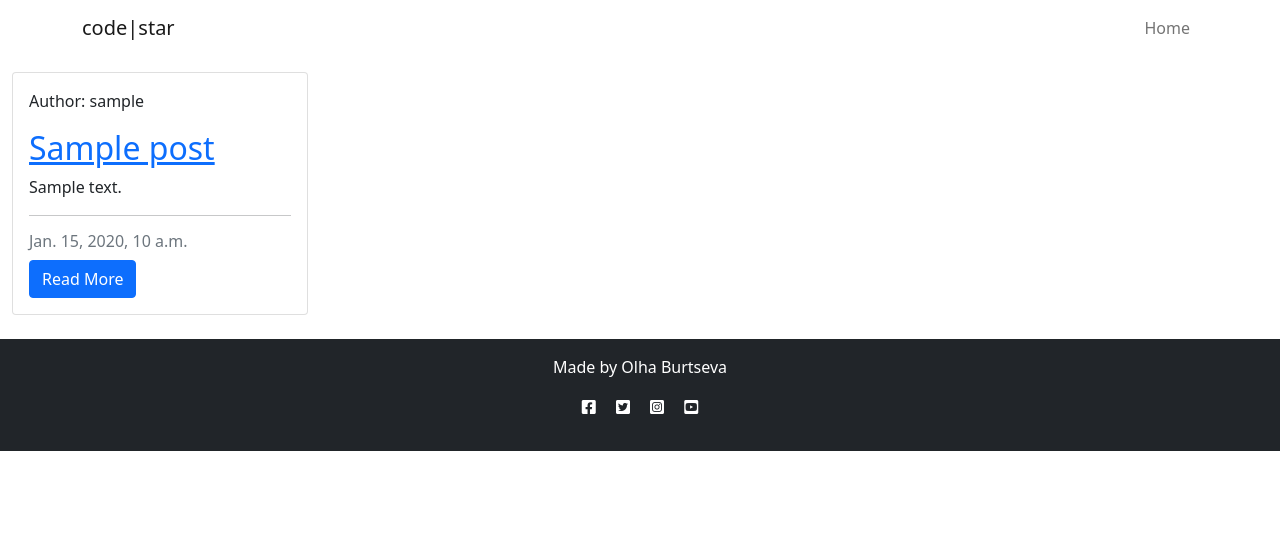
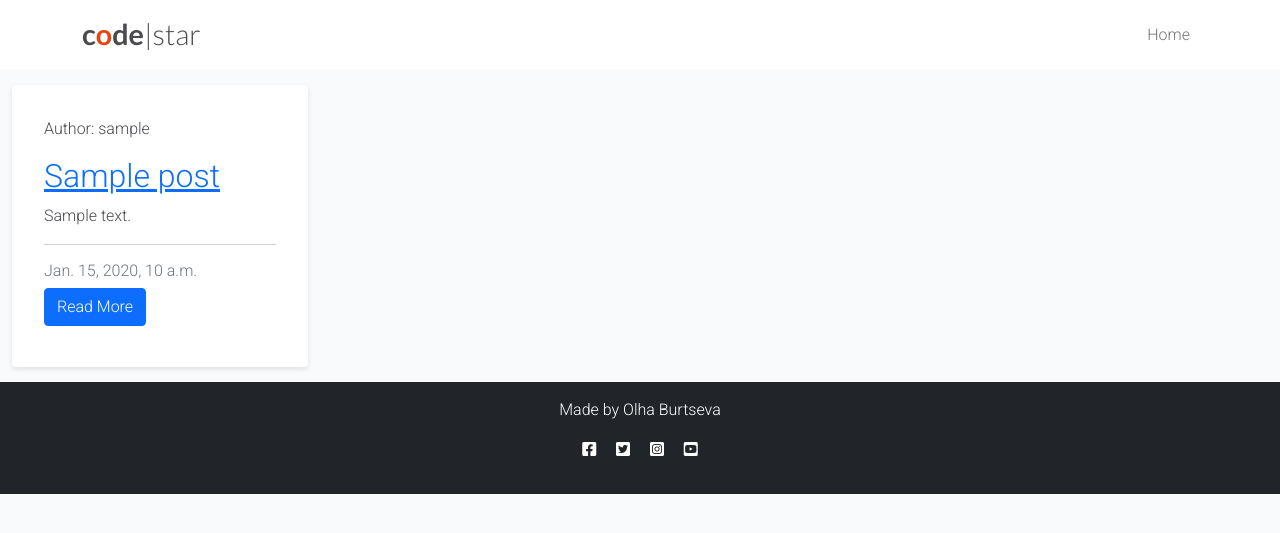
Before and after one commit to Olala2024/Django-blog-project-4, a Django app: page / in a window 1280 px wide. Shown: the top 533 px of the page. Run offline with Django 4.2, Linux system fonts and the light colour scheme; tables that the repository leaves empty hold one stand-in row (values such as "Sample post").

Commit message:
Add styling to post card

```diff
--- a/blog/static/css/style.css
+++ b/blog/static/css/style.css
@@ -23,3 +23,22 @@ body {
   font-family: "Lato", sans-serif;
   font-weight: 300;
 }
+
+/* Main Blog Layout */
+.main-bg {
+  background-color: #f9fafc;
+  min-height: 100vh;
+}
+
+/* Card styling */
+.card {
+  display: flex;
+  flex-direction: column;
+  justify-content: space-between;
+  height: 95%;
+  border: none;
+  box-shadow: 0px 2px 5px rgba(0, 0, 0, 0.1);
+  background-color: #ffffff;
+  transition: transform 0.3s ease, box-shadow 0.3s ease;
+  padding: 16px;
+}
--- a/codestar/settings.py
+++ b/codestar/settings.py
@@ -133,6 +133,7 @@ USE_TZ = True
 # https://docs.djangoproject.com/en/4.2/howto/static-files/
 
 STATIC_URL = 'static/'
+STATICFILES_DIRS = [os.path.join(BASE_DIR, 'static'), ]
 
 # Default primary key field type
 # https://docs.djangoproject.com/en/4.2/ref/settings/#default-auto-field
--- a/templates/base.html
+++ b/templates/base.html
@@ -1,3 +1,7 @@
+{% load static %}
+
+{% url 'home' as home_url %}
+
 <!DOCTYPE html>
 <html lang="en">
 
@@ -17,6 +21,9 @@
     <!-- Bootstrap CSS -->
     <link href="https://cdn.jsdelivr.net/npm/bootstrap@5.0.1/dist/css/bootstrap.min.css" rel="stylesheet"
         integrity="sha384-+0n0xVW2eSR5OomGNYDnhzAbDsOXxcvSN1TPprVMTNDbiYZCxYbOOl7+AMvyTG2x" crossorigin="anonymous">
+
+    <!-- Custom CSS -->
+    <link rel="stylesheet" href="{% static 'css/style.css' %}">
 
 </head>
 
```
